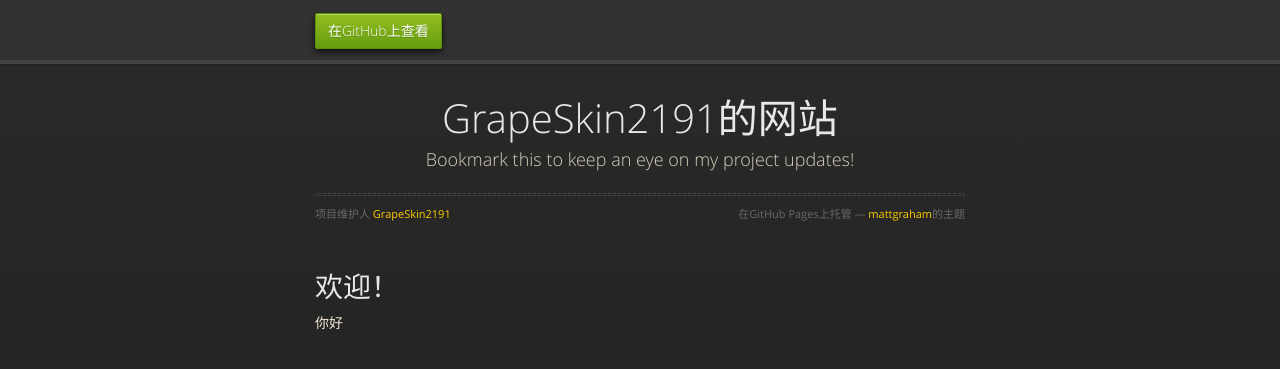
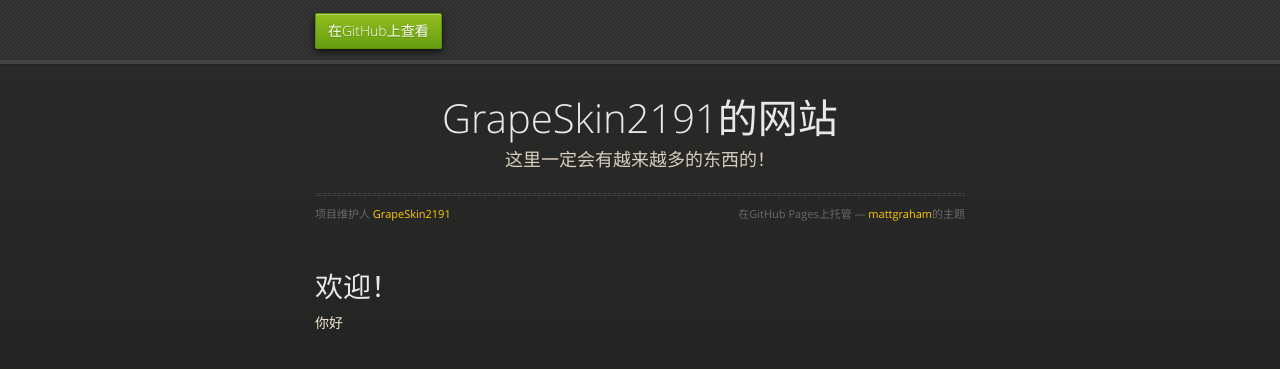
Before and after one commit to GrapeSkin2191/grapeskin2191.github.io, a Jekyll site: the page built from index.md, in a window 1280 px wide. Shown: the top 369 px of the page. Built offline with Jekyll 4.4.1, drawn with Linux system fonts in a browser that asks for light colours.

Commit message:
Update _config.yml

```diff
--- a/_config.yml
+++ b/_config.yml
@@ -1,6 +1,6 @@
 theme: jekyll-theme-midnight
 title: GrapeSkin2191的网站
-description: Bookmark this to keep an eye on my project updates!
+description: 这里一定会有越来越多的东西的！
 
 remote_theme: pages-themes/midnight@v0.2.0
 plugins:
```
